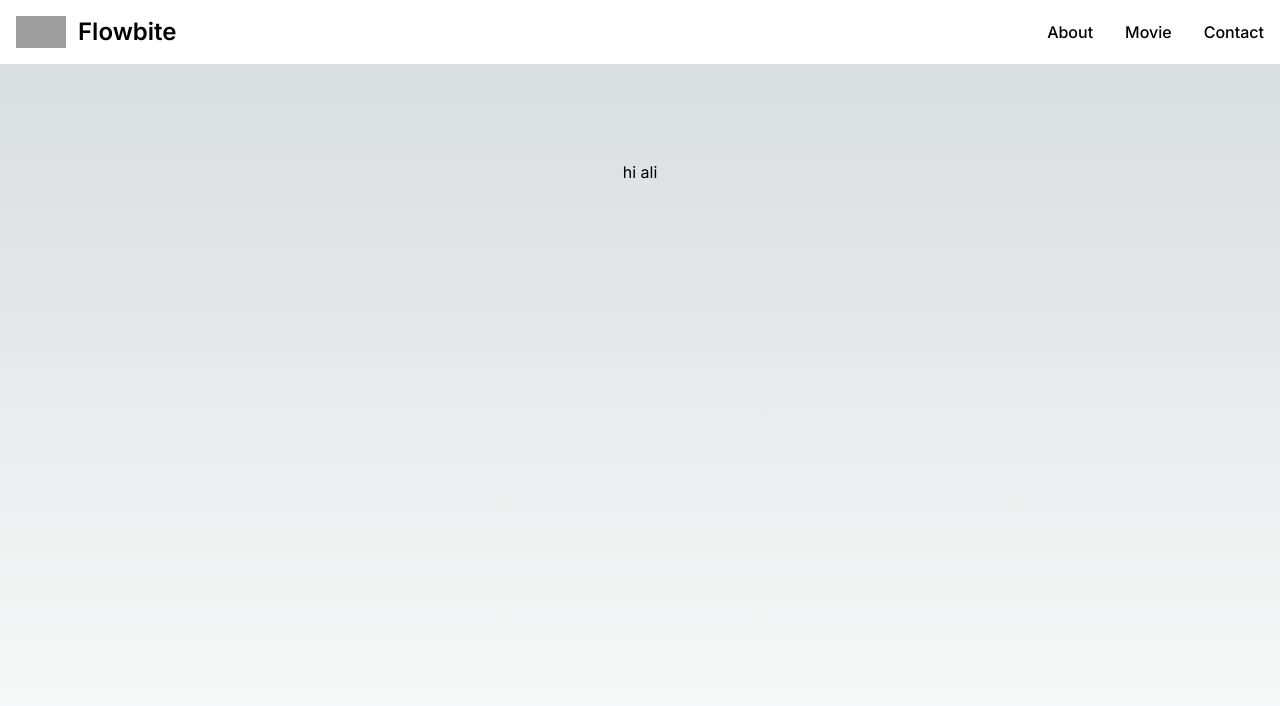
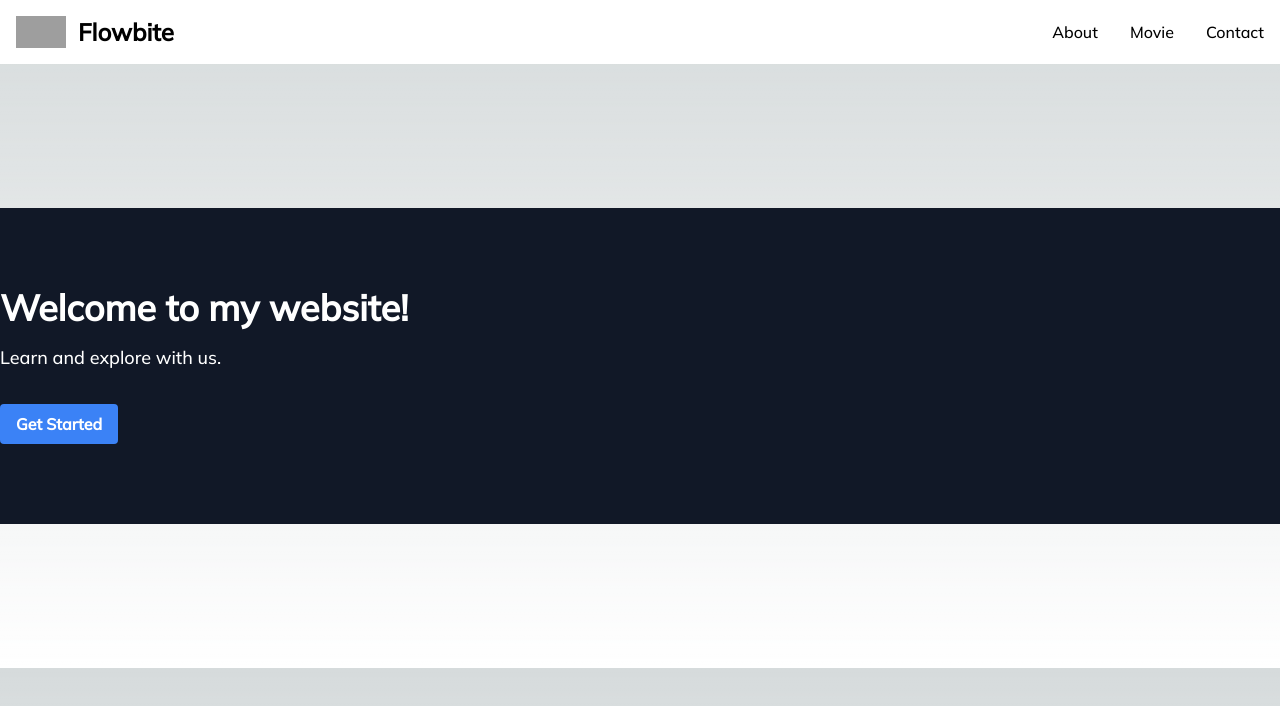
Before and after one commit to syedalirazazaidi/reacts-plays, a Next.js app in the folder nextjsplayground/next13.4/: page / in a window 1280 px wide. Shown: the top 706 px of the page. Built offline with nearby package versions, Linux system fonts and the light colour scheme; grey boxes are pictures that could not be loaded.

Commit message:
add environment variable

```diff
--- a/nextjsplayground/next13.4/src/app/components/Header.tsx
+++ b/nextjsplayground/next13.4/src/app/components/Header.tsx
@@ -4,7 +4,6 @@ import React from "react";
 
 export default function Header() {
   return (
-    <div>
     <nav className="bg-white border-gray-200 dark:bg-gray-900">
       <div className="max-w-screen-xl flex flex-wrap items-center justify-between mx-auto p-4">
         <Link href="/" className="flex items-center">
@@ -56,6 +55,5 @@ export default function Header() {
         </div>
       </div>
     </nav>
-    </div>
   );
 }
--- a/nextjsplayground/next13.4/src/app/layout.tsx
+++ b/nextjsplayground/next13.4/src/app/layout.tsx
@@ -1,8 +1,8 @@
 import "./globals.css";
-import { Inter } from "next/font/google";
+import { Mulish, Roboto } from "next/font/google";
 import Header from "./components/Header";
 
-const inter = Inter({ subsets: ["latin"] });
+const mulish = Mulish({ subsets: ["latin"], weight: "500", display: "swap" });
 
 // export const metadata = {
 //   title: "Create Next App",
@@ -16,7 +16,7 @@ export default function RootLayout({
 }) {
   return (
     <html lang="en">
-      <body className={inter.className}>
+      <body className={mulish.className}>
         <Header />
 
         {children}
--- /dev/null
+++ b/nextjsplayground/next13.4/src/app/movie/[id]/page.tsx
@@ -0,0 +1,7 @@
+import React from "react";
+
+function page() {
+  return <div>I m dynamic movies</div>;
+}
+
+export default page;
--- a/nextjsplayground/next13.4/src/app/movie/page.tsx
+++ b/nextjsplayground/next13.4/src/app/movie/page.tsx
@@ -1,6 +1,15 @@
 import React from "react";
 
 export default function Movie() {
+  const url = process.env.RAPID_KEY;
+
+  const options = {
+    method: "GET",
+    headers: {
+      "X-RapidAPI-Key": "cc87d10f33mshabe1450080883edp10c109jsn3285bb322b99",
+      "X-RapidAPI-Host": "netflix54.p.rapidapi.com",
+    },
+  };
   return (
     <div className="flex min-h-screen flex-col items-center justify-between p-24">
       Movie
--- a/nextjsplayground/next13.4/src/app/page.tsx
+++ b/nextjsplayground/next13.4/src/app/page.tsx
@@ -2,8 +2,16 @@ import Image from "next/image";
 
 export default function Home() {
   return (
-    <main className="flex min-h-screen flex-col items-center justify-between p-24">
-      hi ali{" "}
+    <main className="py-36">
+      <div className="bg-gray-900 h-full text-white py-20">
+        <div className="container mx-auto">
+          <h1 className="text-4xl font-bold mb-4">Welcome to my website!</h1>
+          <p className="text-lg mb-8">Learn and explore with us.</p>
+          <button className="bg-blue-500 hover:bg-blue-700 text-white font-bold py-2 px-4 rounded">
+            Get Started
+          </button>
+        </div>
+      </div>
     </main>
   );
 }
```
Lines whose indentation alone changed are shown as unchanged.
